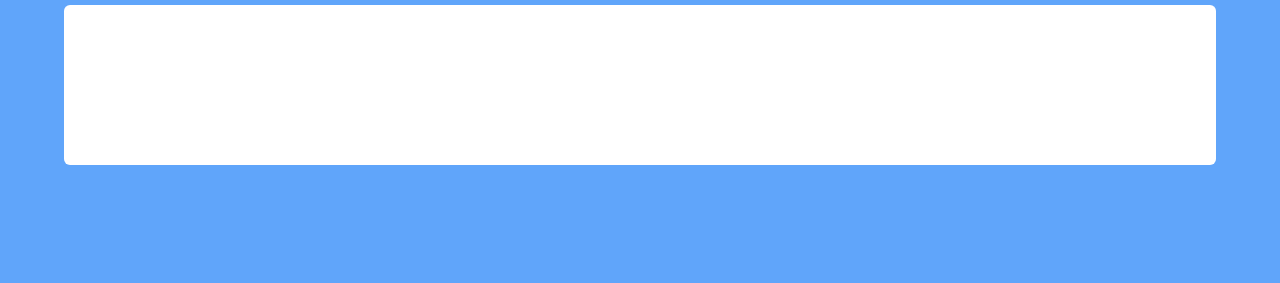
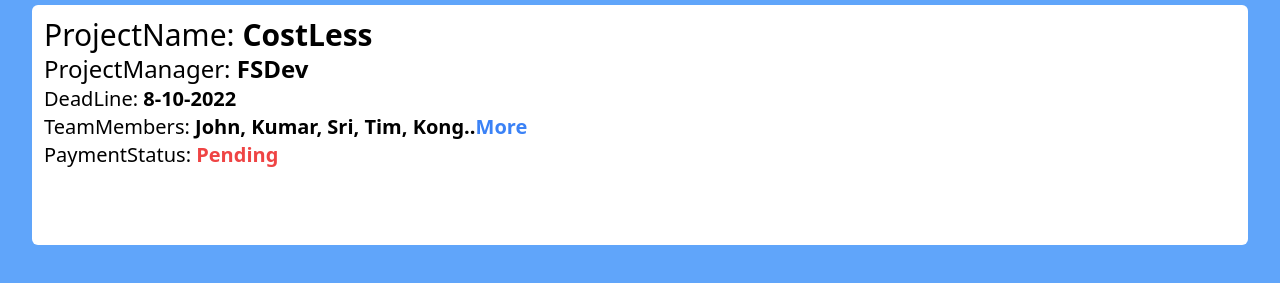
Before and after one commit to Manju1392k/HashTime-Website, a website built with Vite: page index.html in a window 1280 px wide. Shown: the part 67-350 px from the top of the page. Built offline with nearby package versions, Linux system fonts and the light colour scheme.

Commit message:
HashTime

```diff
--- a/index.html
+++ b/index.html
@@ -46,8 +46,13 @@
 
     <main>
         <div class="p-2 flex justify-center">
-            <div class="whitebox bg-white w-[90vw] h-[10rem] rounded-md">
-
+            <div class="whitebox bg-white w-[95vw] h-[15rem] rounded-md p-3">
+                <h1 class="text-3xl">ProjectName: <span class="font-semibold">CostLess</span></h1>
+                <h1 class="text-2xl">ProjectManager: <span class="font-semibold">FSDev</span></h1>
+                <h1 class="text-xl">DeadLine: <span class="font-semibold">8-10-2022</span></h1>
+                <h1 class="text-xl">TeamMembers: <span class="font-semibold">John, Kumar, Sri, Tim, Kong..<a href='#'
+                            class="text-blue-500">More</a></span></h1>
+                <h1 class="text-xl">PaymentStatus: <span class="font-semibold text-red-500">Pending</span></h1>
             </div>
         </div>
     </main>
```
